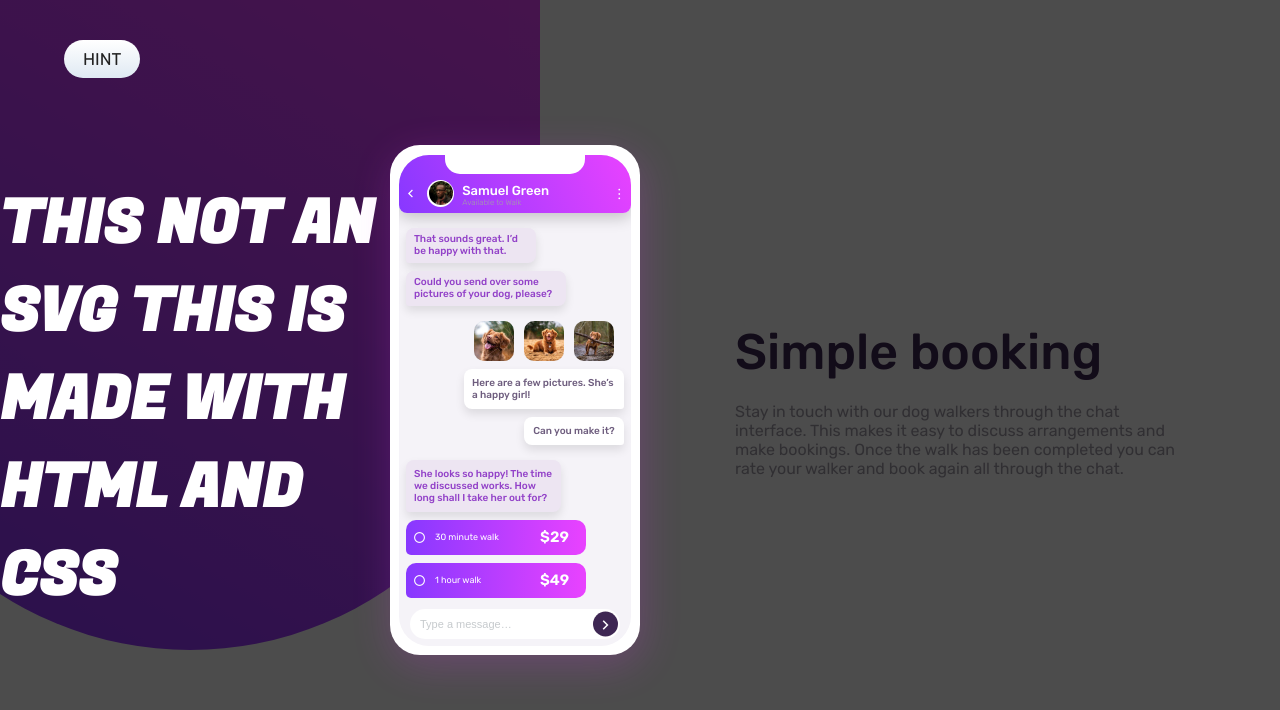
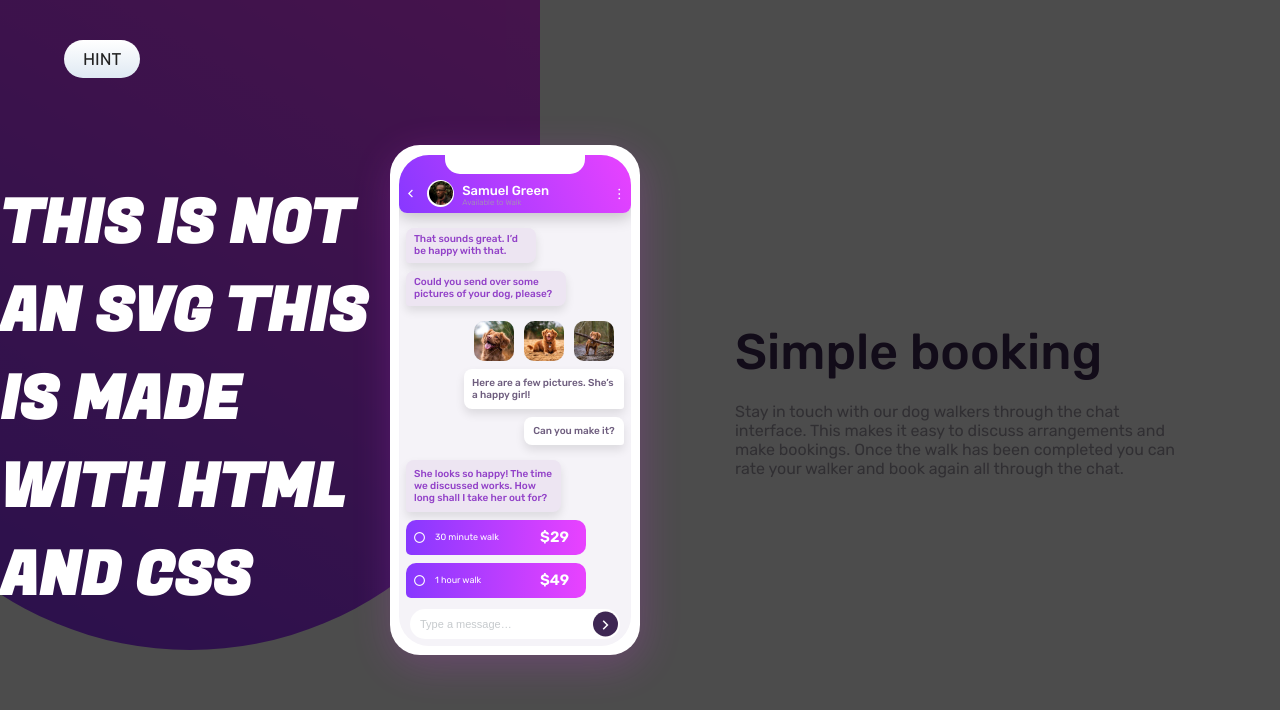
Before and after one commit to 3Cortex/FRONTEND_MENTOR_CHALLENGES, a plain HTML site: page chat-app-css-illustration-master/index.html in a window 1280 px wide. Both pictures are taken after a click on the link "HINT". Drawn offline with nearby package versions, Linux system fonts and the light colour scheme.

Commit message:
Update index.html

```diff
--- a/chat-app-css-illustration-master/index.html
+++ b/chat-app-css-illustration-master/index.html
@@ -27,7 +27,7 @@
         HINT
       </a>
       <span class="bg">
-        <h2>this not an SVG this is made with Html and Css</h2>
+        <h2>this is not an SVG this is made with Html and Css</h2>
       </span>
 
       <div class="hero-left">
```
